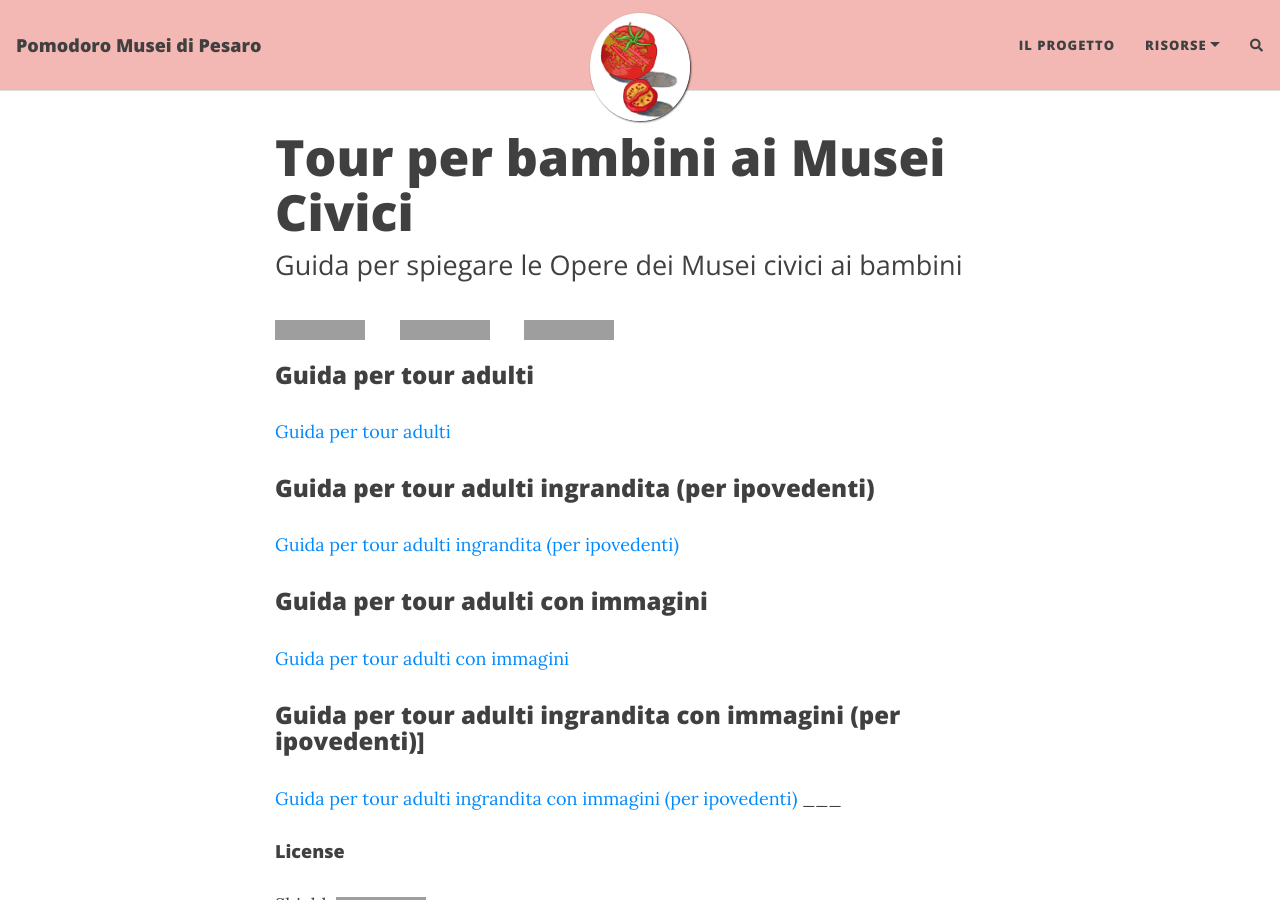
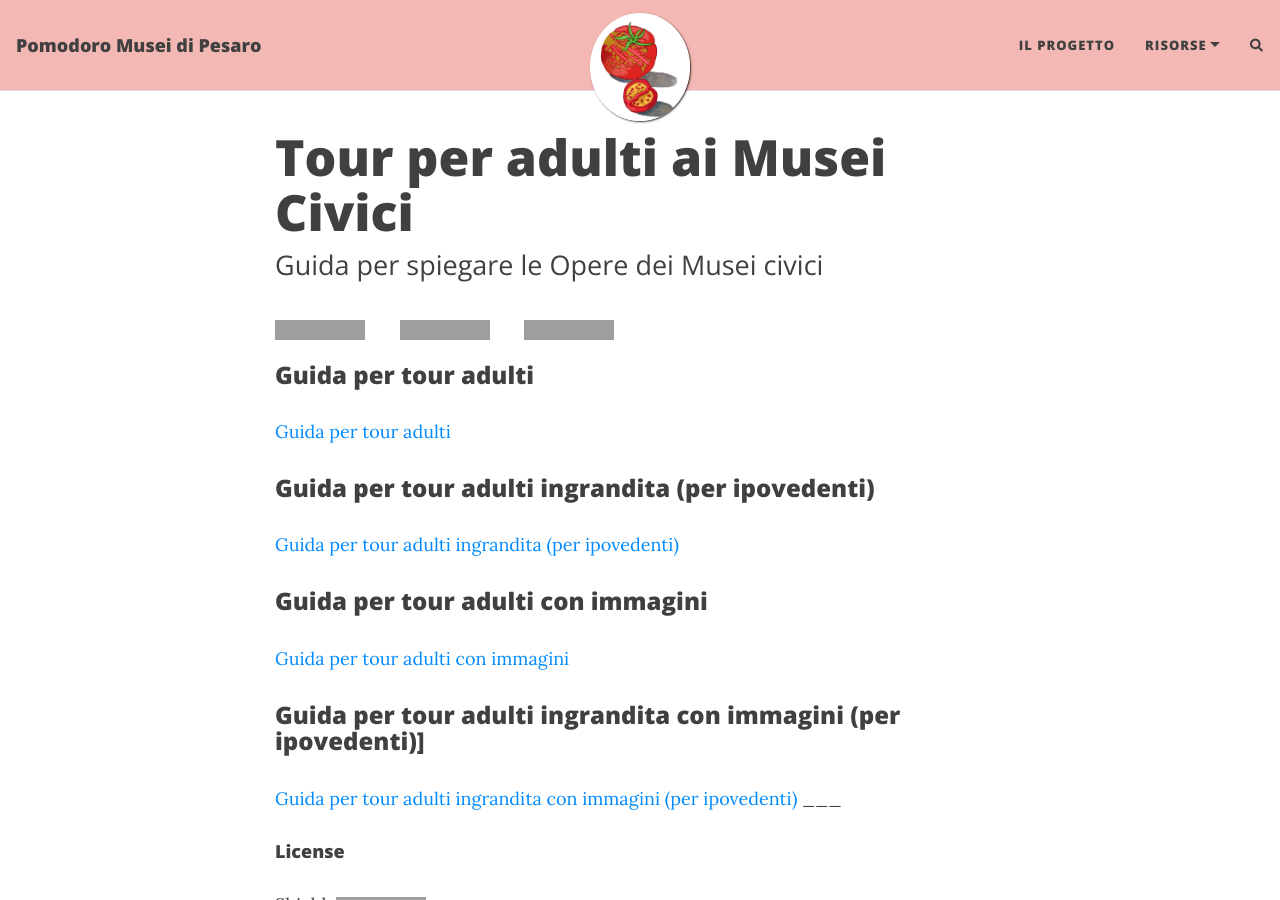
Before and after one commit to Pomodoro-Musei-di-Pesaro/.github, a Jekyll site: the page built from docs/_posts/2023-09-13-Tour_per_adulti_ai_Musei_Civici.md, in a window 1280 px wide and 900 px high, cut to the strip 0-900 px from the top of the window. Built offline with Jekyll 4.4.1, drawn with Linux system fonts in a browser that asks for light colours; nearby versions of some CDN libraries; comment, search, counter and statistics services are not loaded; grey boxes are pictures that could not be loaded.

Commit message:
Update tour title and subtitle for adult audience

```diff
--- a/docs/_posts/2023-09-13-Tour_per_adulti_ai_Musei_Civici.md
+++ b/docs/_posts/2023-09-13-Tour_per_adulti_ai_Musei_Civici.md
@@ -1,8 +1,8 @@
 ---
 layout: post
-title: Tour per bambini ai Musei Civici
-subtitle: Guida per spiegare le Opere dei Musei civici ai bambini
-gh-repo: Pomodoro-Musei-di-Pesaro/Guida-per-Tour-Bambini-Musei-Civici
+title: Tour per adulti ai Musei Civici
+subtitle: Guida per spiegare le Opere dei Musei civici
+gh-repo: Pomodoro-Musei-di-Pesaro/Guida-per-Tour-Audulti-Musei-Civici
 gh-badge: [star, fork, follow]
 tags: []
 comments: true
```
